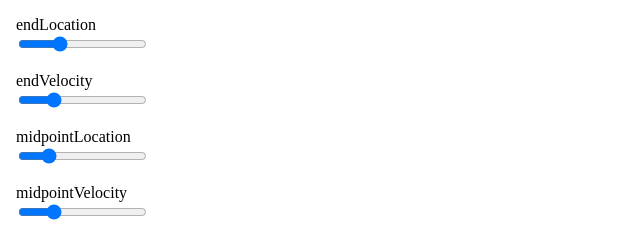
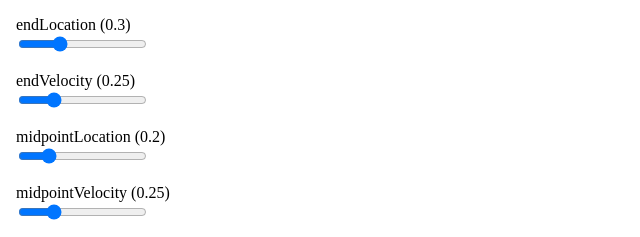
Before and after one commit to s4y/continuousCorners, a plain HTML site: page squirculator.html in a window 1280 px wide. Shown: the whole page, without its empty margins (0-640 px from the left). Drawn offline with Linux system fonts and the light colour scheme.

Commit message:
Label the sliders.

```diff
--- a/squirculator.html
+++ b/squirculator.html
@@ -39,7 +39,14 @@ class Settings {
   appendElement(name, el) {
     const liEl = document.createElement('li');
     const labelEl = document.createElement('label');
-    labelEl.appendChild(document.createTextNode(name));
+    const textNode = document.createTextNode('');
+    const updateLabel = () => {
+      textNode.nodeValue = `${name} (${el.value})`;
+    };
+    updateLabel();
+    el.addEventListener('input', updateLabel);
+
+    labelEl.appendChild(textNode);
     labelEl.appendChild(document.createElement('br'));
     labelEl.appendChild(el);
     liEl.appendChild(labelEl);
@@ -72,10 +79,10 @@ class Settings {
     el.max = max;
     el.step = step;
     el.value = initial;
-    el.oninput = e => {
+    el.addEventListener('input', e => {
       this.save();
       this.onchange();
-    };
+    });
     this.inputs[name] = el;
     this.appendElement(name, el);
 
```
